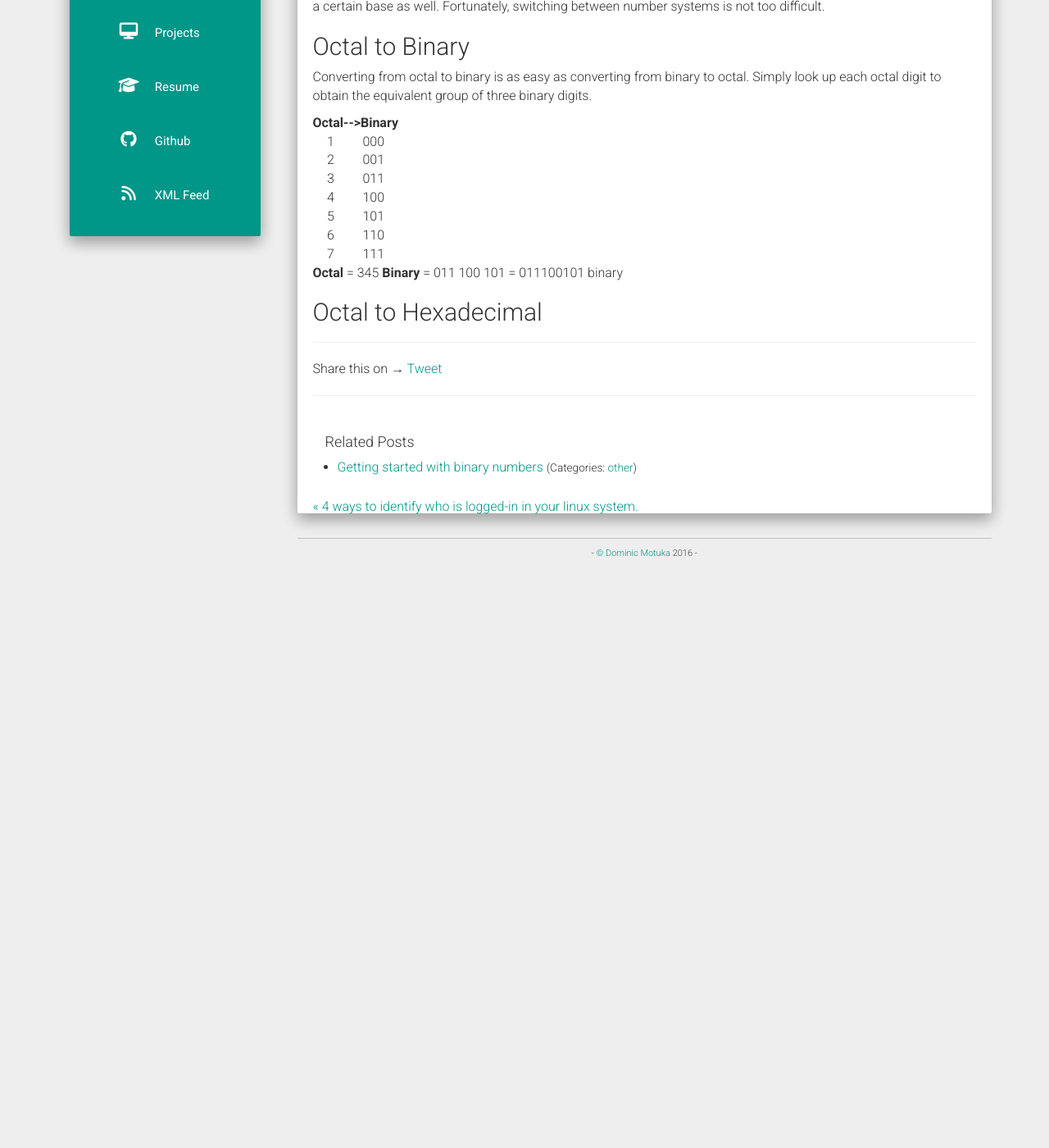
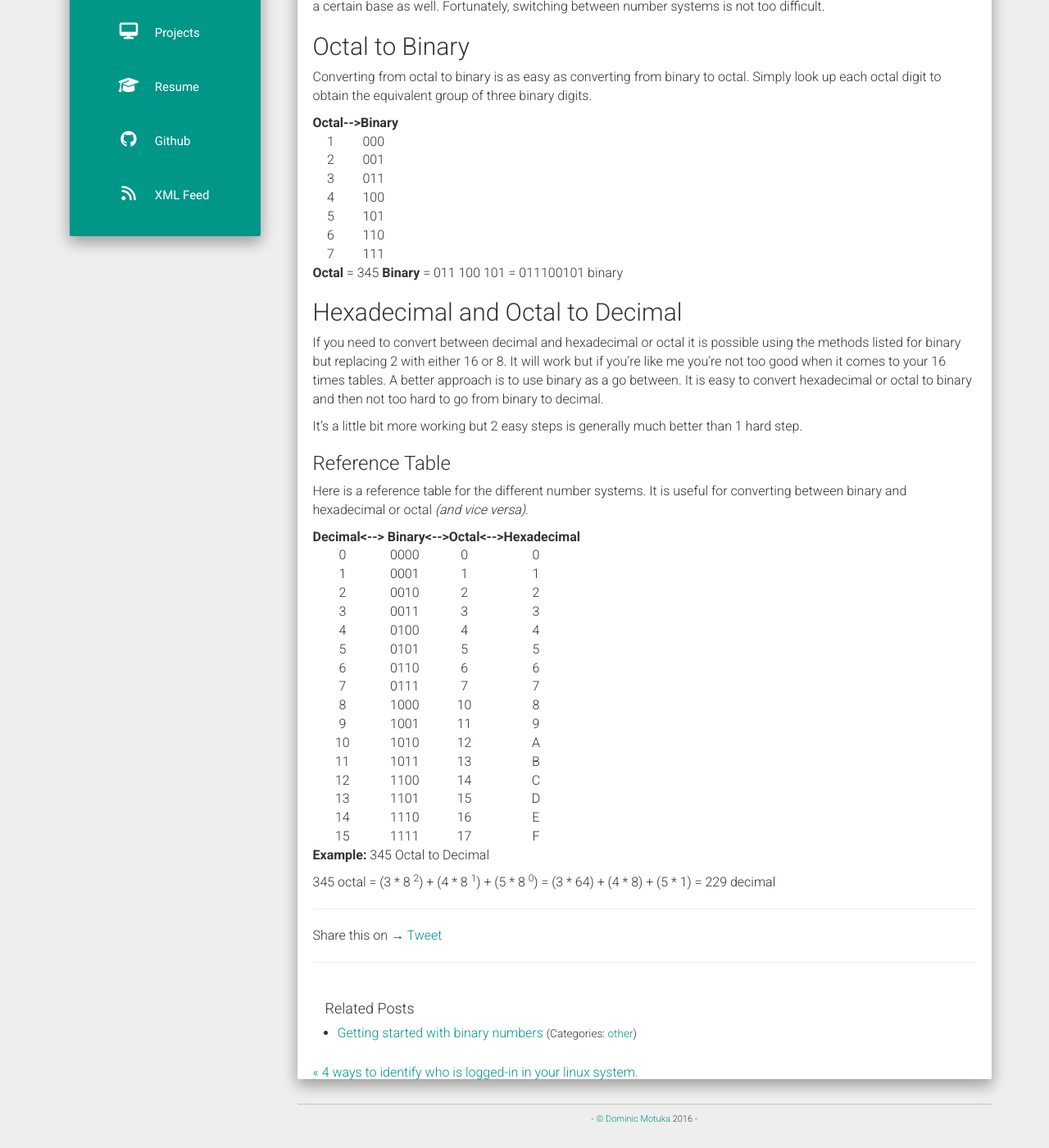
Before and after one commit to daumie/blog, a Jekyll site: the page built from _posts/2016-07-21-binary-conversion.md, in a window 1280 px wide and 1400 px high, scrolled down 374 px. Shown: the whole window at 82% size. Built offline with Jekyll 4.4.1, drawn with Linux system fonts in a browser that asks for light colours; nearby versions of some CDN libraries; comment, search, counter and statistics services are not loaded; before the commit the page ends 1084 px from its top, so only the background shows below that.

```diff
--- a/_posts/2016-07-21-binary-conversion.md
+++ b/_posts/2016-07-21-binary-conversion.md
@@ -26,4 +26,37 @@ Converting from octal to binary is as easy as converting from binary to octal. S
 **Octal** = 345
 **Binary** = 011 100 101 = 011100101 binary
 
-## Octal to Hexadecimal
+## Hexadecimal and Octal to Decimal
+
+If you need to convert between decimal and hexadecimal or octal it is possible using the methods listed for binary but replacing 2 with either 16 or 8. It will work but if you're like me you're not too good when it comes to your 16 times tables. A better approach is to use binary as a go between. It is easy to convert hexadecimal or octal to binary and then not too hard to go from binary to decimal.
+
+It's a little bit more working but 2 easy steps is generally much better than 1 hard step.
+
+### Reference Table
+
+Here is a reference table for the different number systems. It is useful for converting between binary and hexadecimal or octal _(and vice versa)_.
+
+
+
+|Decimal<-|-> Binary<-|->Octal<-|->Hexadecimal|
+|:---:|:---:|:---:|:---:|
+|0 	|0000| 	0 |	0|
+|1 	|0001| 	1 |	1|
+|2 	|0010| 	2 |	2|
+|3 	|0011| 	3 |	3|
+|4 	|0100| 	4 |	4|
+|5 	|0101| 	5 |	5|
+|6 	|0110| 	6 |	6|
+|7 	|0111| 	7 |	7|
+|8 	|1000| 	10| 8|
+|9 	|1001| 	11| 9|
+|10 |1010| 	12| A|
+|11 |1011|	13| B|
+|12 |1100|	14| C|
+|13 |1101|	15| D|
+|14 |1110| 	16| E|
+|15 |1111| 	17|	F|
+
+**Example:** 345 Octal to Decimal
+
+345 octal = (3 * 8 <sup>2</sup>) + (4 * 8 <sup>1</sup>) + (5 * 8 <sup>0</sup>) = (3 * 64) + (4 * 8) + (5 * 1) = 229 decimal
```
